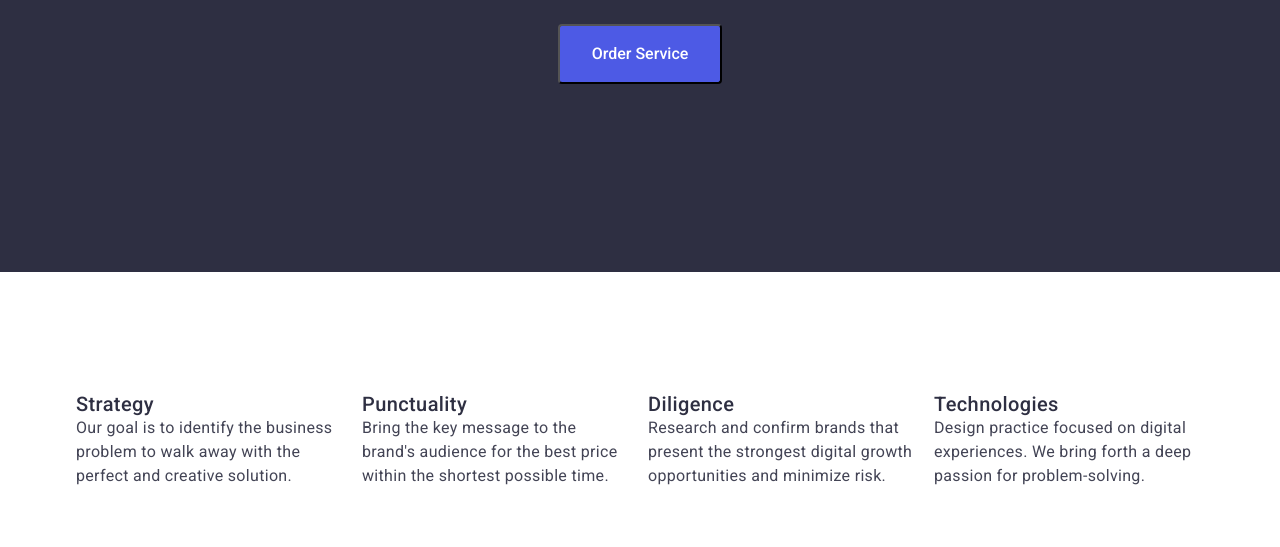
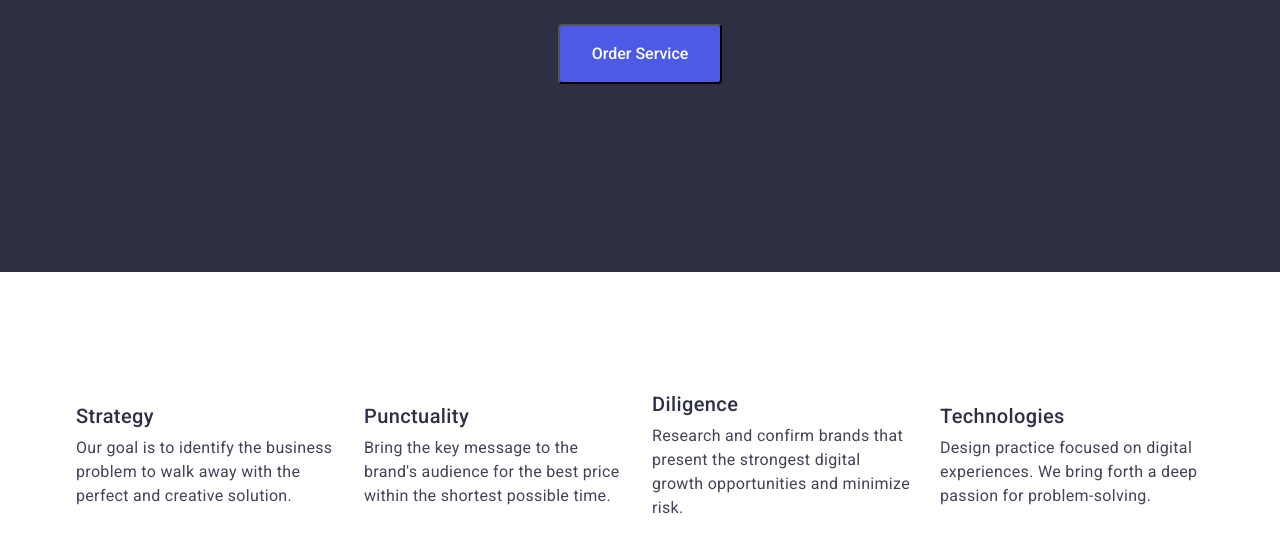
Before and after one commit to Shvetsarha/goit_markup_hw_02, a plain HTML site: page index.html in a window 1280 px wide. Shown: the part 405-952 px from the top of the page. Drawn offline with nearby package versions, Linux system fonts and the light colour scheme.

Commit message:
3
зміла формулу

```diff
--- a/css/styles.css
+++ b/css/styles.css
@@ -27,6 +27,8 @@ ul {
     margin-top: 0;
     margin-bottom: 0;
     padding-left: 0;
+    margin-left: 0;
+    margin-right: 0;
 }
 
 img {
@@ -192,24 +194,34 @@ body {
 
 }
 .valuet-distance {
-    flex-basis: calc((100% - 48px) / 4);
+    flex-basis: calc((100% - 72px) / 4);
 
 }
 .valuet-list {
-    justify-content:space-between
+    display: flex;
+    flex-wrap: wrap;
+    gap: 24px;
+}
+.valuet-strategy {
+    margin-bottom: 8px;
 }
 /*== section DOING =========================================*/
 .valet-our {
     display: none;
 }
 .photo-doing {
+    display: flex;
+    flex-wrap: wrap;
     gap: 24px;
+}
+.doing-distance {
+    flex-basis: calc((100% - 48px) / 3);
 }
 .doing-what {
     margin-bottom: 72px;
     text-align: center;
 }
-.doing-distance
+
 /*== section Team ===========================================*/
 .team {
     background-color: var(--lidht-shade)
@@ -224,7 +236,8 @@ body {
     gap: 24px;
 }
 .team-distance {
-    flex-basis: calc((100% - 48px) / 4);
+    flex-basis: calc((100% - 72px) / 4);
+    margin-left: 0;
 }
 .team-card {
 
@@ -248,7 +261,9 @@ body {
 .logo-stu-footer {
     color: var(--hero-light-accent);
 }
-
+.footer-logo {
+    margin-right: 0;
+}
 /*2============================ secod page ===============================*/
 /*== кнопки меню ==*/
 .works-our {
--- a/index.html
+++ b/index.html
@@ -52,19 +52,19 @@
                 <h2 class="title valet-our">Our valuet</h2>
                 <ul class="list valuet-list">
                     <li class="valuet-distance">
-                        <h3 class="subtitle">Strategy</h3>
+                        <h3 class="subtitle valuet-strategy">Strategy</h3>
                         <p class="paragraph">Our goal is to identify the business problem to walk away with the perfect and creative solution. </p>
                     </li>
                     <li class="valuet-distance">
-                        <h3 class="subtitle">Punctuality</h3>
+                        <h3 class="subtitle valuet-strategy">Punctuality</h3>
                         <p class="paragraph">Bring the key message to the brand's audience for the best price within the shortest possible time.</p>
                     </li>
                     <li class="valuet-distance">
-                        <h3 class="subtitle">Diligence</h3>
+                        <h3 class="subtitle valuet-strategy">Diligence</h3>
                         <p class="paragraph">Research and confirm brands that present the strongest digital growth opportunities and minimize risk.</p>
                     </li>
                     <li class="valuet-distance">
-                        <h3 class="subtitle">Technologies</h3>
+                        <h3 class="subtitle valuet-strategy">Technologies</h3>
                         <p class="paragraph">Design practice focused on digital experiences. We bring forth a deep passion for problem-solving.</p>
                     </li>
                 </ul>
@@ -124,7 +124,7 @@
     </main>
     <footer class="footer">
         <div class="container">
-            <a class="logo-web link" href="./index.html">Web<span class="logo-stu-footer">Studio</span></a>
+            <a class="logo-web footer-logo link" href="./index.html">Web<span class="logo-stu-footer">Studio</span></a>
             <p class="paragraph benefist">Increase the flow of customers and sales for your business with digital marketing & growth solutions.</p>
         </div>
     </footer>
```
